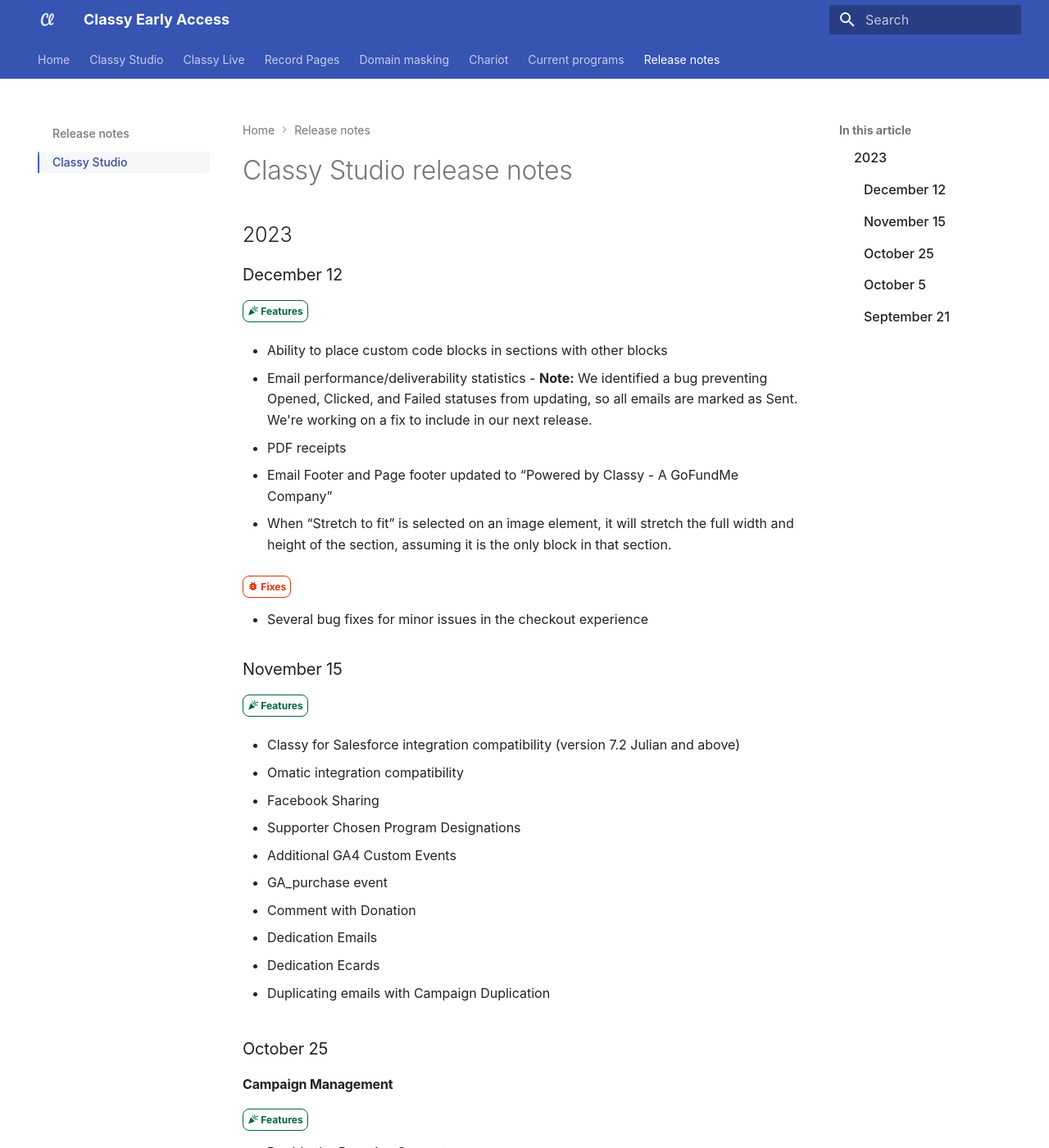
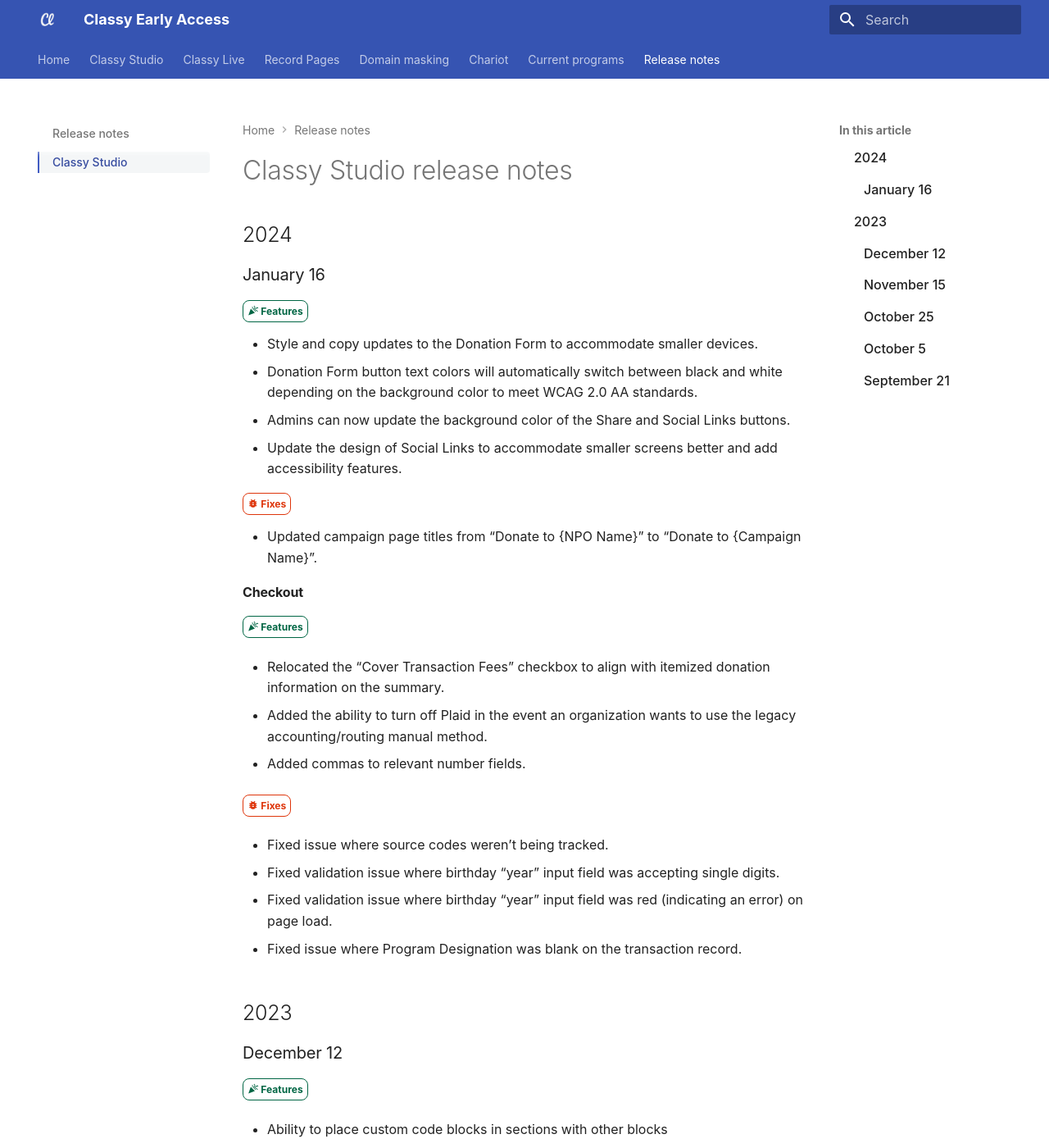
Before and after one commit to truj1ll0/mkdocs-help-center, an MkDocs documentation site: the page built from docs/release-notes/campaign-studio.md, in a window 1280 px wide and 1400 px high. Shown: the whole window at 82% size. Built offline with MkDocs 1.6.1 and Material for MkDocs 9.7.7, drawn with Linux system fonts in a browser that asks for light colours; some web fonts are replaced.

Commit message:
Add 1/16 rn

```diff
--- a/docs/release-notes/campaign-studio.md
+++ b/docs/release-notes/campaign-studio.md
@@ -1,4 +1,39 @@
 # Classy Studio release notes
+
+## 2024
+
+### January 16
+
+<span class="tag tag--feature">:material-party-popper: Features</span>
+
+- Style and copy updates to the Donation Form to accommodate smaller devices.
+- Donation Form button text colors will automatically switch between black and white depending on the background color to meet WCAG 2.0 AA standards.
+- Admins can now update the background color of the Share and Social Links buttons.
+- Update the design of Social Links to accommodate smaller screens better and add accessibility features.
+
+<span class="tag tag--bug">:material-bug: Fixes</span>
+
+- Updated campaign page titles from “Donate to {NPO Name}” to “Donate to {Campaign Name}”.
+
+#### Checkout
+
+<span class="tag tag--feature">:material-party-popper: Features</span>
+
+- Relocated the “Cover Transaction Fees” checkbox to align with itemized donation information on the summary.
+
+- Added the ability to turn off Plaid in the event an organization wants to use the legacy accounting/routing manual method.
+
+- Added commas to relevant number fields.
+
+<span class="tag tag--bug">:material-bug: Fixes</span>
+
+- Fixed issue where source codes weren’t being tracked.
+
+- Fixed validation issue where birthday “year” input field was accepting single digits.
+
+- Fixed validation issue where birthday “year” input field was red (indicating an error) on page load.
+
+- Fixed issue where Program Designation was blank on the transaction record.
 
 ## 2023
 
```
